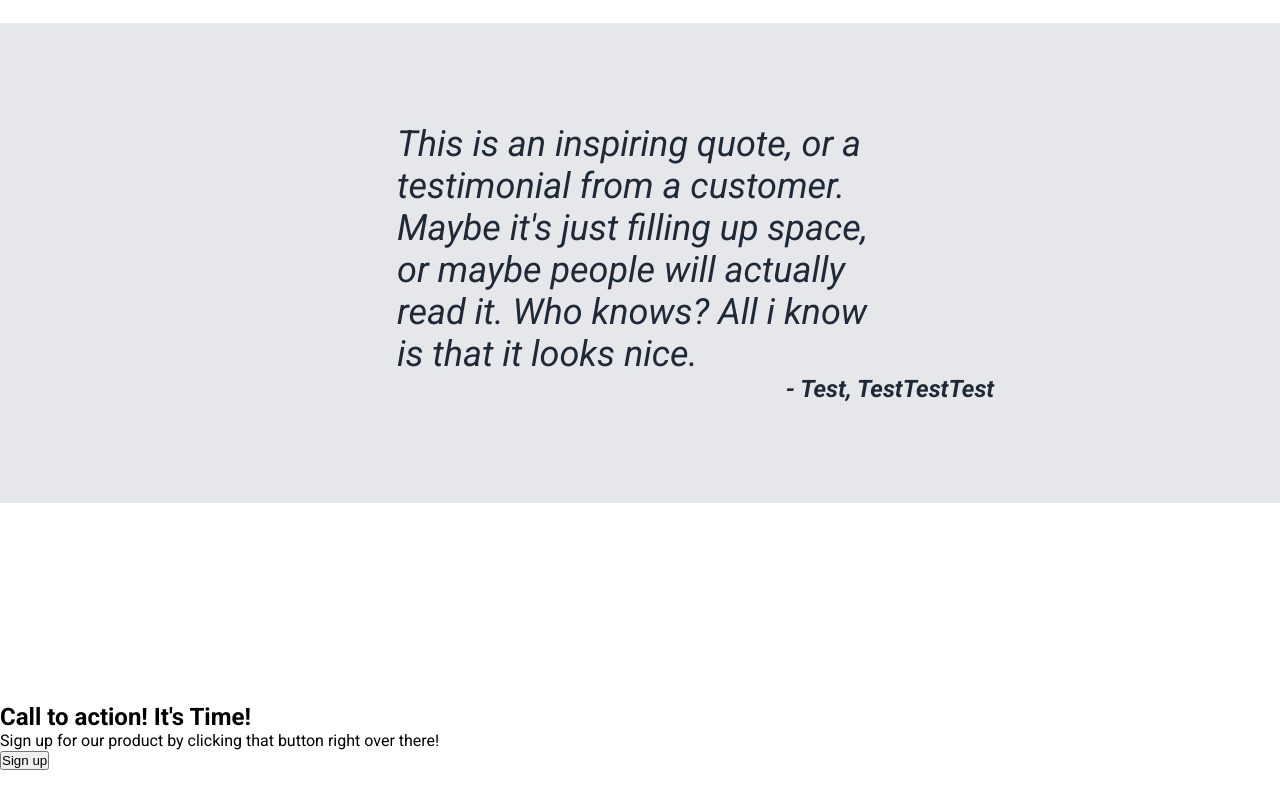
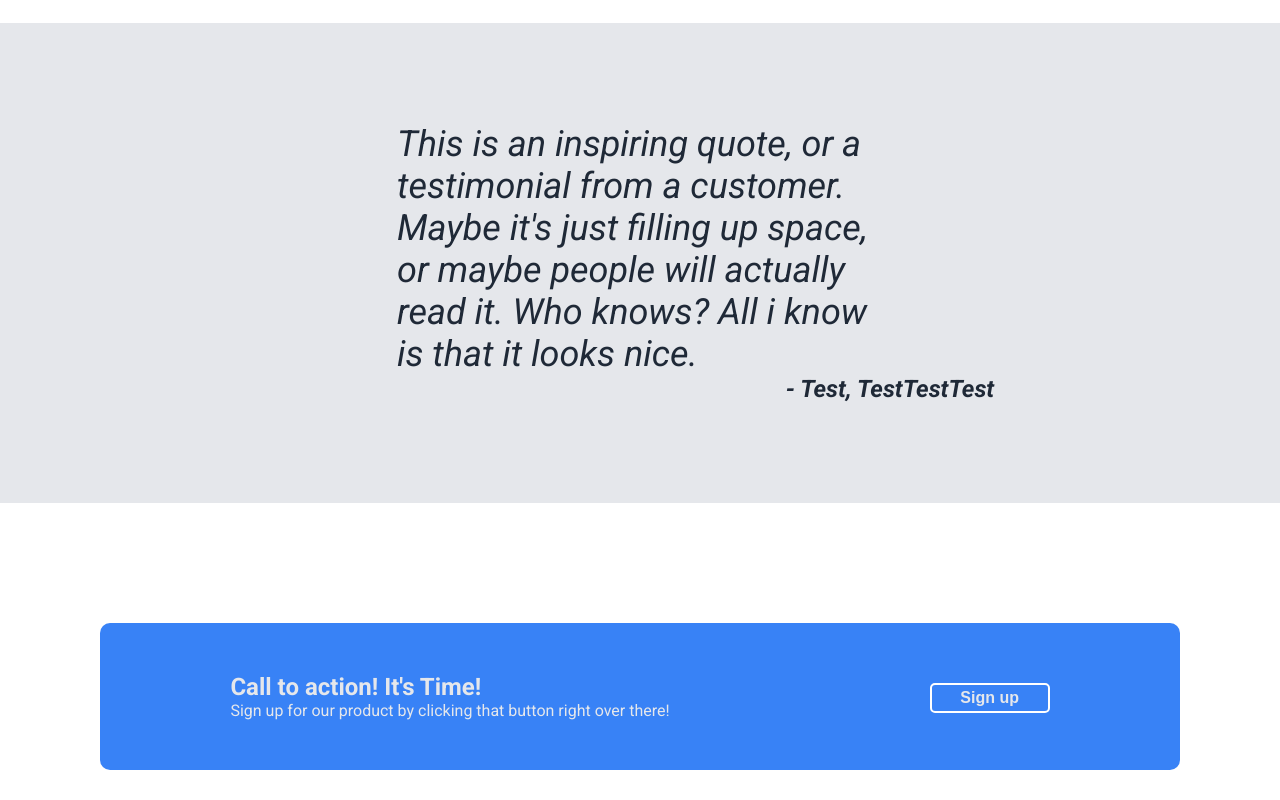
Before and after one commit to senotisha/landing-page, a plain HTML site: page index.html in a window 1280 px wide. Shown: the part 1061-1861 px from the top of the page. Before the commit the page ends 1831 px from the top, so only its background shows below. Drawn offline with Linux system fonts and the light colour scheme.

Commit message:
Add advertisement section styles

```diff
--- a/styles.css
+++ b/styles.css
@@ -168,7 +168,7 @@ main {
     background-color: #E5E7EB;
     margin-top: 200px;
     padding: 100px;
-    margin-bottom: 200px;
+    margin-bottom: 120px;
 }
 
 .quote-paragraph {
@@ -190,3 +190,39 @@ main {
 }
 
 /* quote section styles end */
+
+.ad-section {
+    display: flex;
+    justify-content: center;
+    margin-bottom: 30px;
+}
+
+.ad-left, .ad-right {
+    background-color: #3882F6;
+    padding: 50px 130px;
+}
+
+.ad-left h1, .ad-left p {
+    color: #E5E7EB
+}
+
+.ad-button {
+    border-radius: 10px;
+    background-color: #3882F6;
+    font-weight: bold;
+    width: 120px;
+    height: 30px;
+    border: 2px solid white;
+    border-radius: 5px;
+    font-size: 16px;
+    color: #E5E7EB;
+    margin-top: 10px;
+}
+
+.ad-left {
+    border-radius: 10px 0px 0px 10px;
+}
+
+.ad-right {
+    border-radius: 0px 10px 10px 0px;
+}
```
